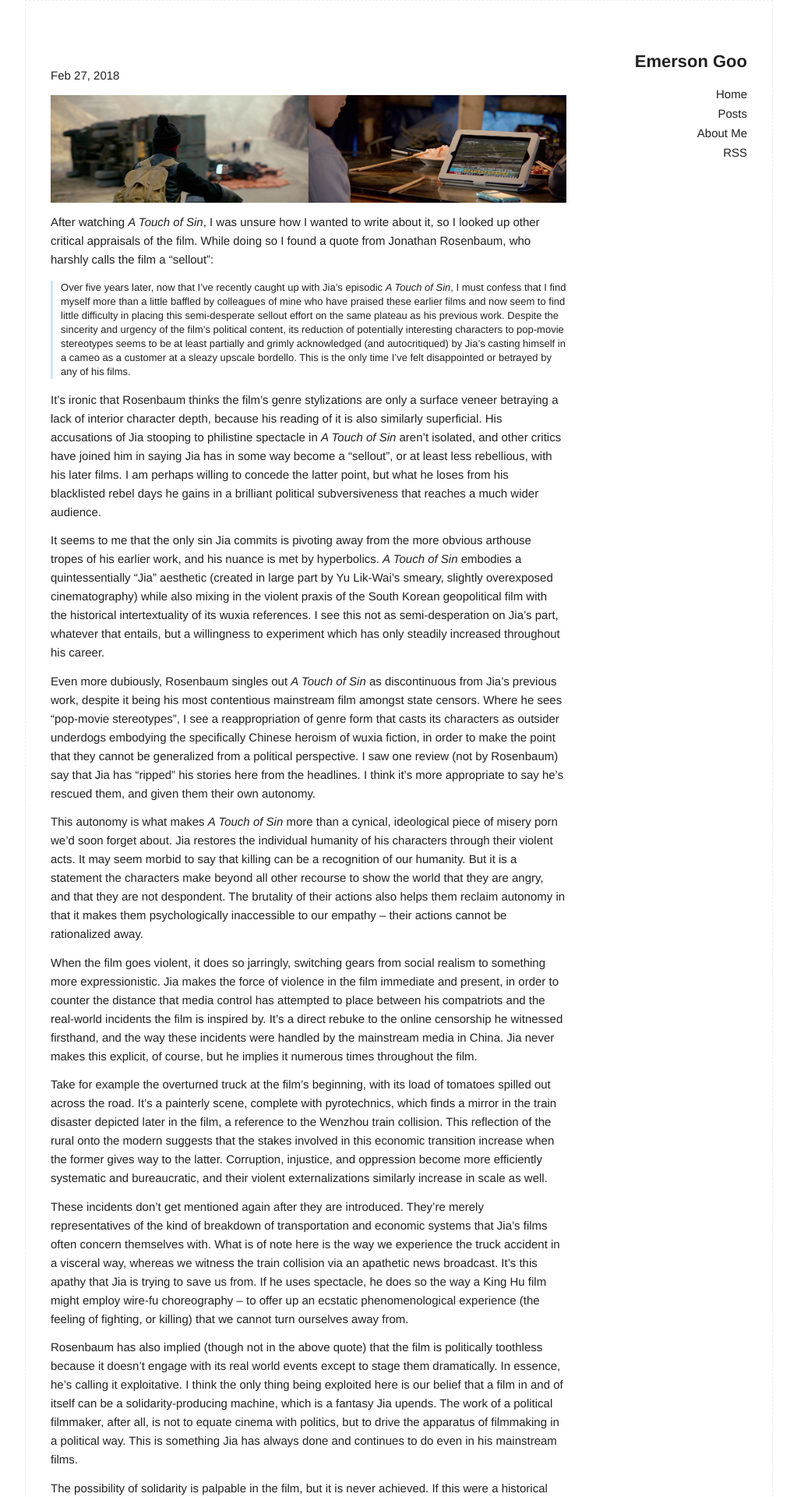
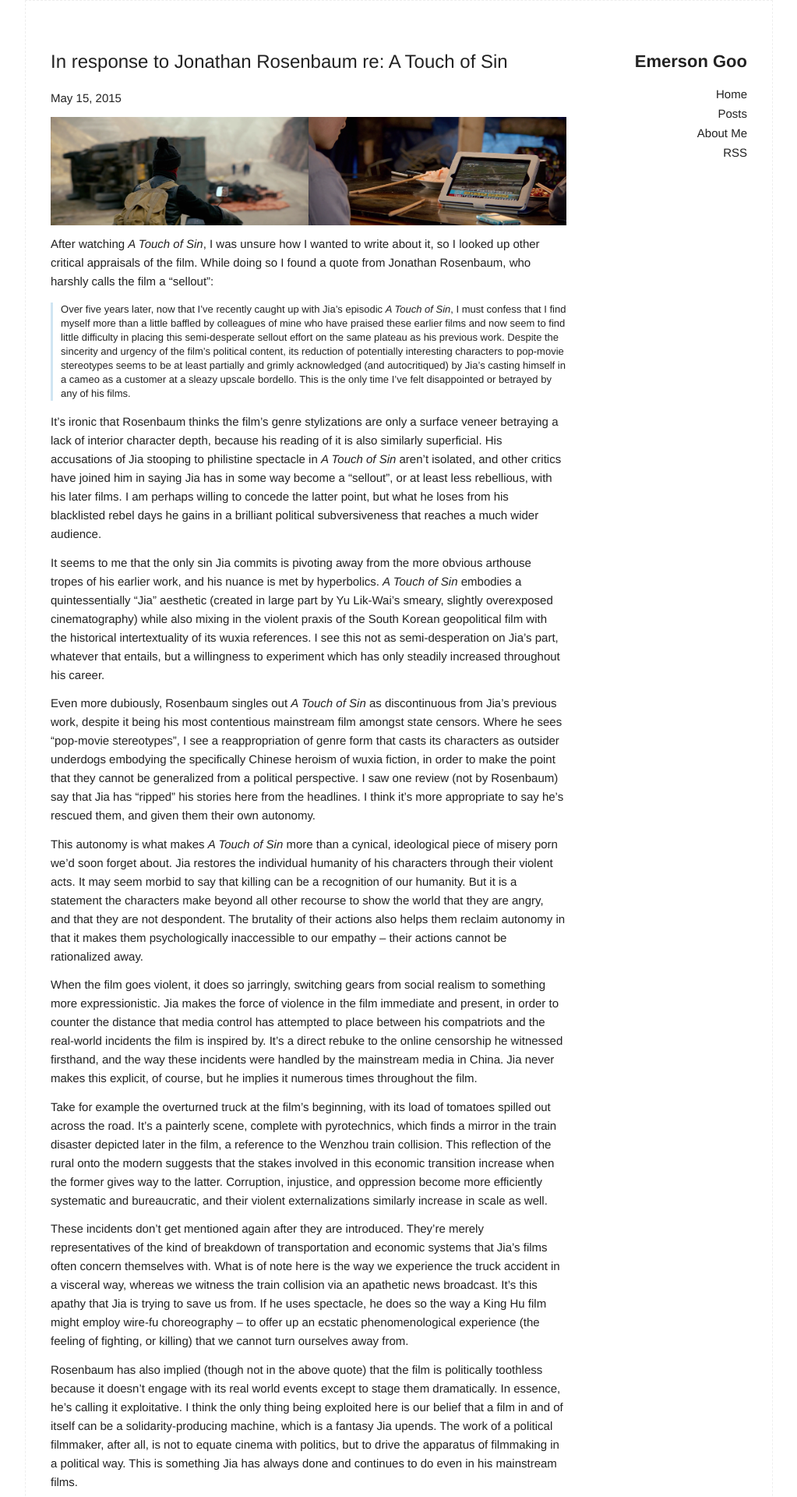
Before and after one commit to emersongoo/emersongoo.github.io, a Jekyll site: the page built from _posts/2017-05-15-in-response-to-jonathan-rosenbaum.markdown, in a window 1280 px wide. Shown: the top 1920 px of the page at 78% size, without its empty margins (128-1151 px from the left). Built offline with Jekyll 4.4.1, drawn with Linux system fonts in a browser that asks for light colours; our own code applies the rules of GitHub Pages for plain Markdown files; some of the changed text lies outside the part shown.

Commit message:
try to fix post

```diff
--- a/_layouts/post.html
+++ b/_layouts/post.html
@@ -14,7 +14,7 @@
 
   <footer class="article-footer">
 
-  {% include share.html %}
+  <!-- {% include share.html %} -->
 
   <hr/>
 
--- a/_posts/2017-05-15-in-response-to-jonathan-rosenbaum.markdown
+++ b/_posts/2017-05-15-in-response-to-jonathan-rosenbaum.markdown
@@ -1,6 +1,6 @@
 ---
 layout: post
-title:  In response to Jonathan Rosenbaum re: A Touch of Sin
+title:  "In response to Jonathan Rosenbaum re: A Touch of Sin"
 date:   2015-05-15 00:00:00 -0000
 categories: film
 ---
--- a/css/main.scss
+++ b/css/main.scss
@@ -13,7 +13,7 @@
 $base-line-height: 1.5;
 $font-weight-light: 100;
 $font-weight-normal: 400;
-$font-weight-bold: 600;
+$font-weight-bold: 700;
 
 $spacing-unit:     30px;
 
```
